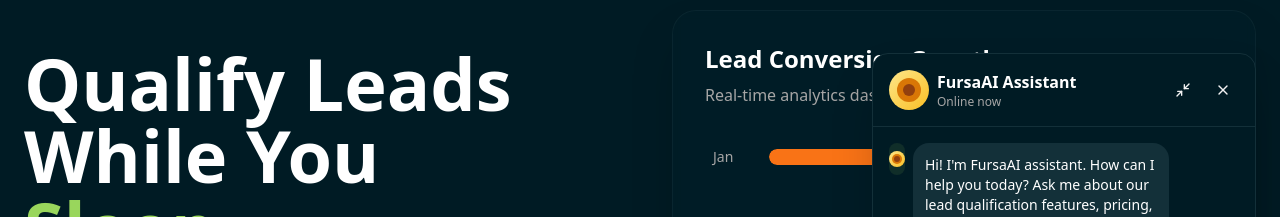
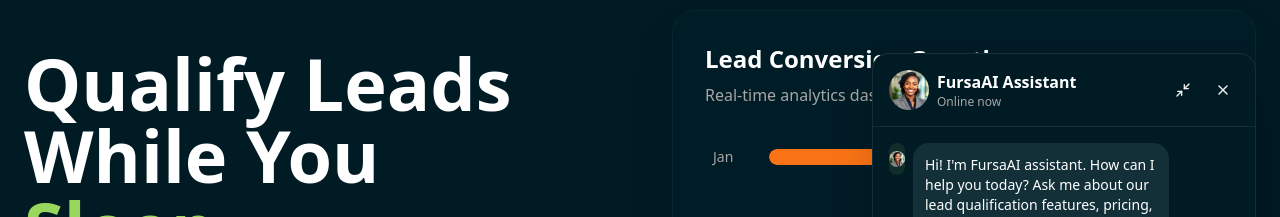
Before and after one commit to LidetuK/fursa-connect-flow, a React (Vite) app: page / in a window 1280 px wide. Both pictures are taken after a click on the button 1224 px from the left and 744 px from the top of the page. Shown: the part 223-440 px from the top of the page. Built offline with nearby package versions, Linux system fonts and the light colour scheme.

Commit message:
Update chatbot avatar
Change chatbot avatar to a black female face to enhance user interaction.

```diff
--- a/src/components/ChatBot.tsx
+++ b/src/components/ChatBot.tsx
@@ -3,6 +3,7 @@ import { Button } from "@/components/ui/button";
 import { Input } from "@/components/ui/input";
 import { Card, CardContent } from "@/components/ui/card";
 import { MessageCircle, Send, Bot, User, X, Minimize2 } from "lucide-react";
+import chatbotAvatar from "@/assets/chatbot-avatar.png";
 
 interface Message {
   id: string;
@@ -134,10 +135,12 @@ Be friendly, concise, and focused on how FursaAI can help their business grow. I
       }`}>
         <div className="flex items-center justify-between p-4 border-b border-border">
           <div className="flex items-center space-x-2">
-            <div className="w-10 h-10 rounded-full bg-gradient-to-br from-amber-200 to-amber-400 flex items-center justify-center">
-              <div className="w-6 h-6 rounded-full bg-amber-600 flex items-center justify-center">
-                <div className="w-3 h-3 rounded-full bg-amber-800"></div>
-              </div>
+            <div className="w-10 h-10 rounded-full overflow-hidden">
+              <img
+                src={chatbotAvatar}
+                alt="FursaAI Assistant"
+                className="w-full h-full object-cover"
+              />
             </div>
             <div>
               <h3 className="font-semibold text-foreground">FursaAI Assistant</h3>
@@ -181,10 +184,12 @@ Be friendly, concise, and focused on how FursaAI can help their business grow. I
                       {message.isUser ? (
                         <User className="h-4 w-4 text-primary-foreground" />
                       ) : (
-                        <div className="w-4 h-4 rounded-full bg-gradient-to-br from-amber-200 to-amber-400 flex items-center justify-center">
-                          <div className="w-2.5 h-2.5 rounded-full bg-amber-600 flex items-center justify-center">
-                            <div className="w-1.5 h-1.5 rounded-full bg-amber-800"></div>
-                          </div>
+                        <div className="w-4 h-4 rounded-full overflow-hidden">
+                          <img
+                            src={chatbotAvatar}
+                            alt="Assistant"
+                            className="w-full h-full object-cover"
+                          />
                         </div>
                       )}
                     </div>
@@ -204,10 +209,12 @@ Be friendly, concise, and focused on how FursaAI can help their business grow. I
               {isLoading && (
                 <div className="flex justify-start">
                   <div className="flex items-start space-x-2">
-                    <div className="w-8 h-8 rounded-full bg-gradient-to-br from-amber-200 to-amber-400 flex items-center justify-center">
-                      <div className="w-5 h-5 rounded-full bg-amber-600 flex items-center justify-center">
-                        <div className="w-3 h-3 rounded-full bg-amber-800"></div>
-                      </div>
+                    <div className="w-8 h-8 rounded-full overflow-hidden">
+                      <img
+                        src={chatbotAvatar}
+                        alt="Assistant"
+                        className="w-full h-full object-cover"
+                      />
                     </div>
                     <div className="bg-muted rounded-2xl p-3">
                       <div className="flex space-x-1">
```
Also changed, not shown: src/assets/chatbot-avatar.png (added).
